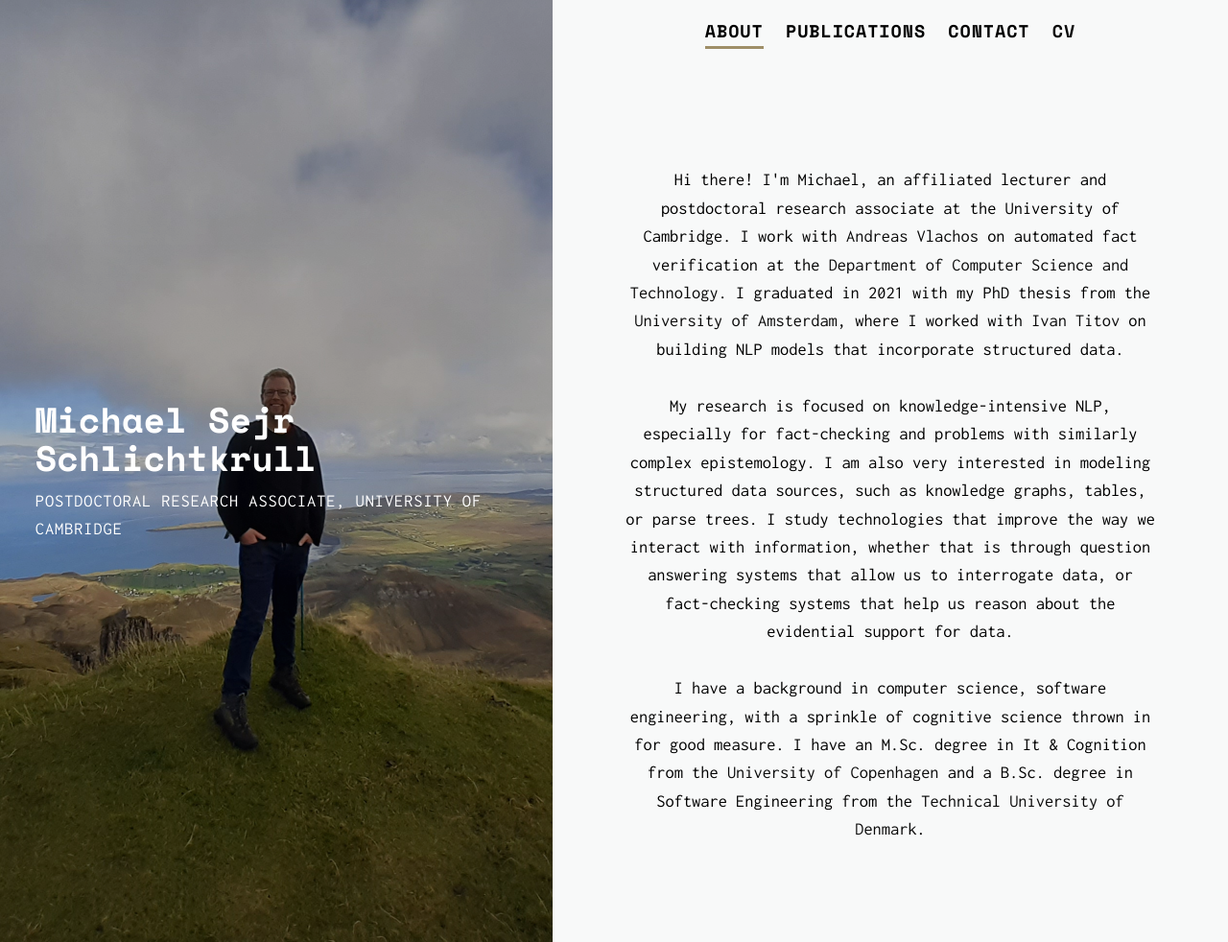
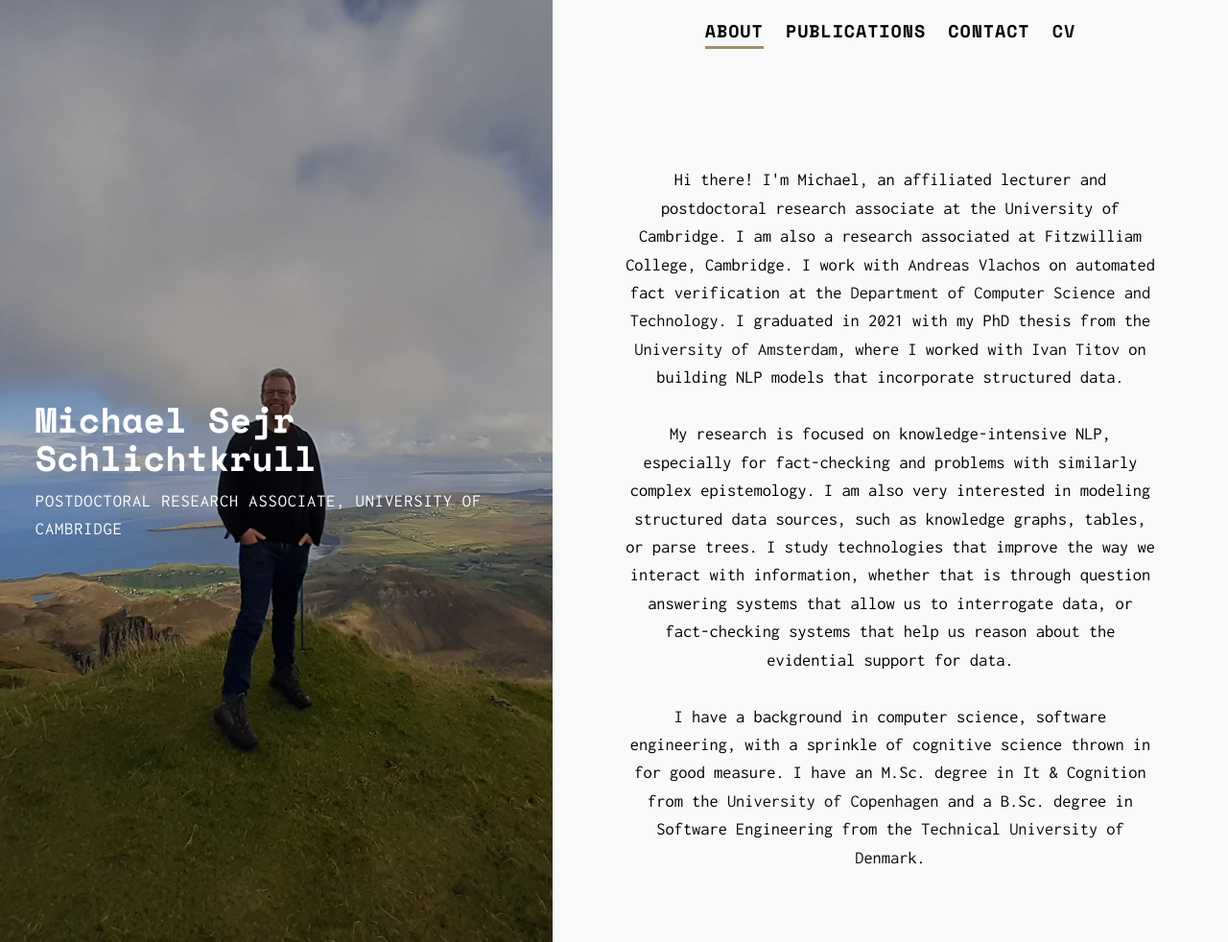
Before and after one commit to MichSchli/MichSchli.github.io, a Jekyll site: the page built from index.html, in a window 1280 px wide and 982 px high. Shown: the whole window at 96% size. Built offline with Jekyll 4.4.1, drawn with Linux system fonts in a browser that asks for light colours; nearby versions of some CDN libraries; the list of posts is cut into pages by our own code.

Commit message:
Update about-tab.html

```diff
--- a/_includes/about-tab.html
+++ b/_includes/about-tab.html
@@ -9,7 +9,7 @@
 
 	     <br>
 
-	     Hi there! I'm Michael, an affiliated lecturer and postdoctoral research associate at the University of Cambridge. I work with <a href="https://andreasvlachos.github.io/">Andreas Vlachos</a> on automated fact verification at the <a href="https://www.cst.cam.ac.uk/">Department of Computer Science and Technology</a>. I graduated in 2021 with my PhD thesis from the <a href="https://www.uva.nl/en">University of Amsterdam</a>, where I worked with <a href="http://ivan-titov.org/">Ivan Titov</a> on building NLP models that incorporate structured data.<br><br>
+	     Hi there! I'm Michael, an affiliated lecturer and postdoctoral research associate at the University of Cambridge. I am also a research associated at Fitzwilliam College, Cambridge. I work with <a href="https://andreasvlachos.github.io/">Andreas Vlachos</a> on automated fact verification at the <a href="https://www.cst.cam.ac.uk/">Department of Computer Science and Technology</a>. I graduated in 2021 with my PhD thesis from the <a href="https://www.uva.nl/en">University of Amsterdam</a>, where I worked with <a href="http://ivan-titov.org/">Ivan Titov</a> on building NLP models that incorporate structured data.<br><br>
 
       My research is focused on knowledge-intensive NLP, especially for fact-checking and problems with similarly complex epistemology. I am also very interested in modeling structured data sources, such as knowledge graphs, tables, or parse trees. I study technologies that improve the way we interact with information, whether that is through question answering systems that allow us to interrogate data, or fact-checking systems that help us reason about the evidential support for data.<br><br>
 
```
